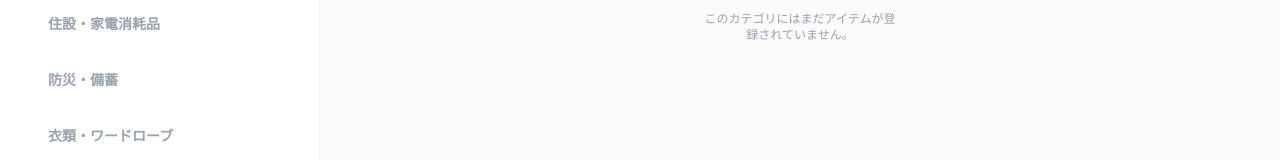
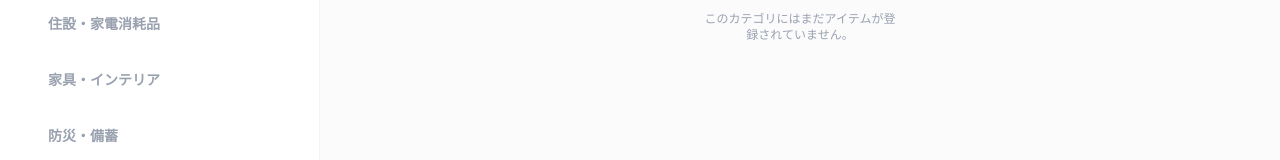
Before and after one commit to yanagi-jabee-28/StockLog, a React (Vite) app: page / in a window 1280 px wide. Shown: the part 461-621 px from the top of the page. Built offline with nearby package versions, Linux system fonts and the light colour scheme.

Commit message:
feat: カテゴリに「家具・インテリア」を追加し、READMEを更新

```diff
--- a/src/constants.ts
+++ b/src/constants.ts
@@ -7,6 +7,7 @@ export const CATEGORY_IDS = {
   beverage: 'beverage',
   daily: 'daily',
   utility: 'utility',
+  furniture: 'furniture',
   emergency: 'emergency',
   wardrobe: 'wardrobe',
   innerwear: 'innerwear',
@@ -23,6 +24,7 @@ export const DEFAULT_CATEGORIES: Category[] = [
   { id: CATEGORY_IDS.beverage, name: '飲料・嗜好品' },
   { id: CATEGORY_IDS.daily, name: '日用消耗品' },
   { id: CATEGORY_IDS.utility, name: '住設・家電消耗品' },
+  { id: CATEGORY_IDS.furniture, name: '家具・インテリア' },
   { id: CATEGORY_IDS.emergency, name: '防災・備蓄' },
   { id: CATEGORY_IDS.wardrobe, name: '衣類・ワードローブ' },
   { id: CATEGORY_IDS.innerwear, name: 'インナー・靴下' },
```
Also changed, not shown: 1 other file (tests, documents, lock files or other folders).
